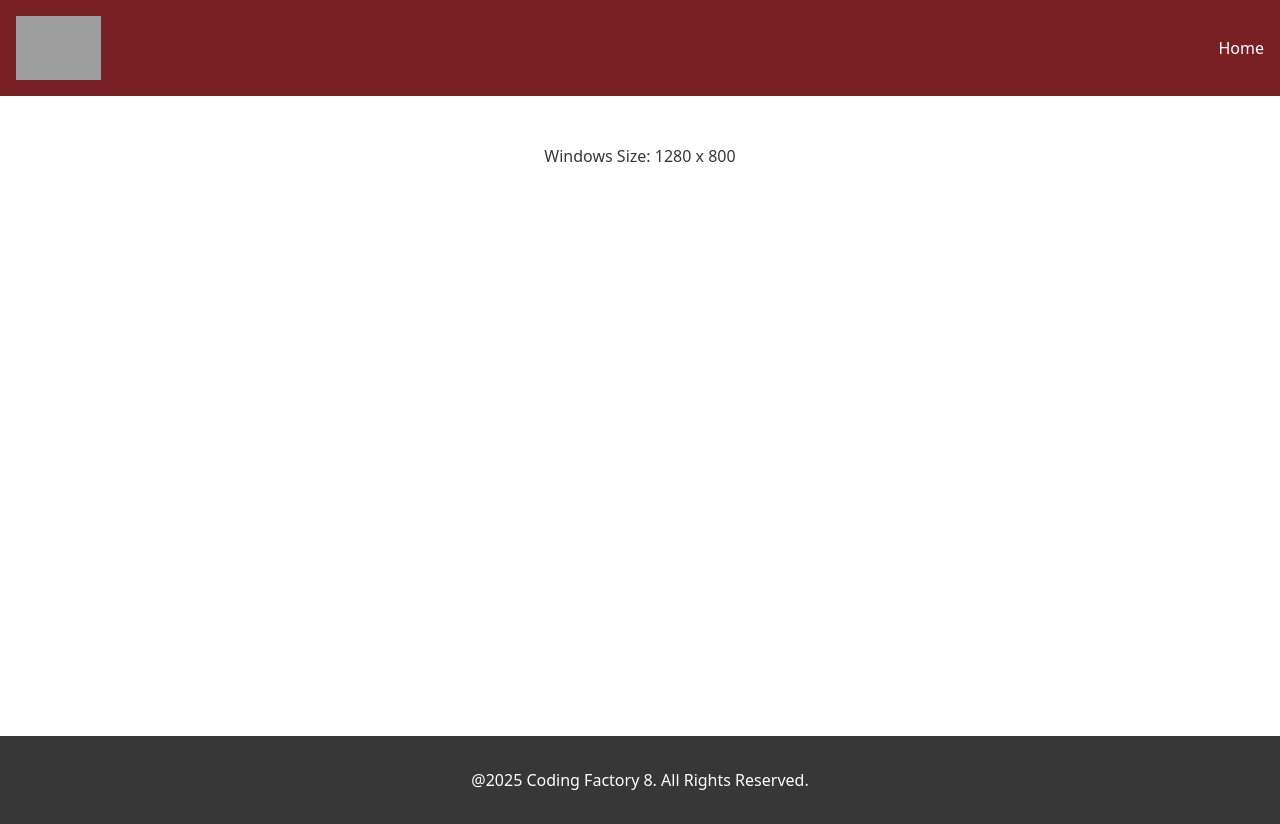
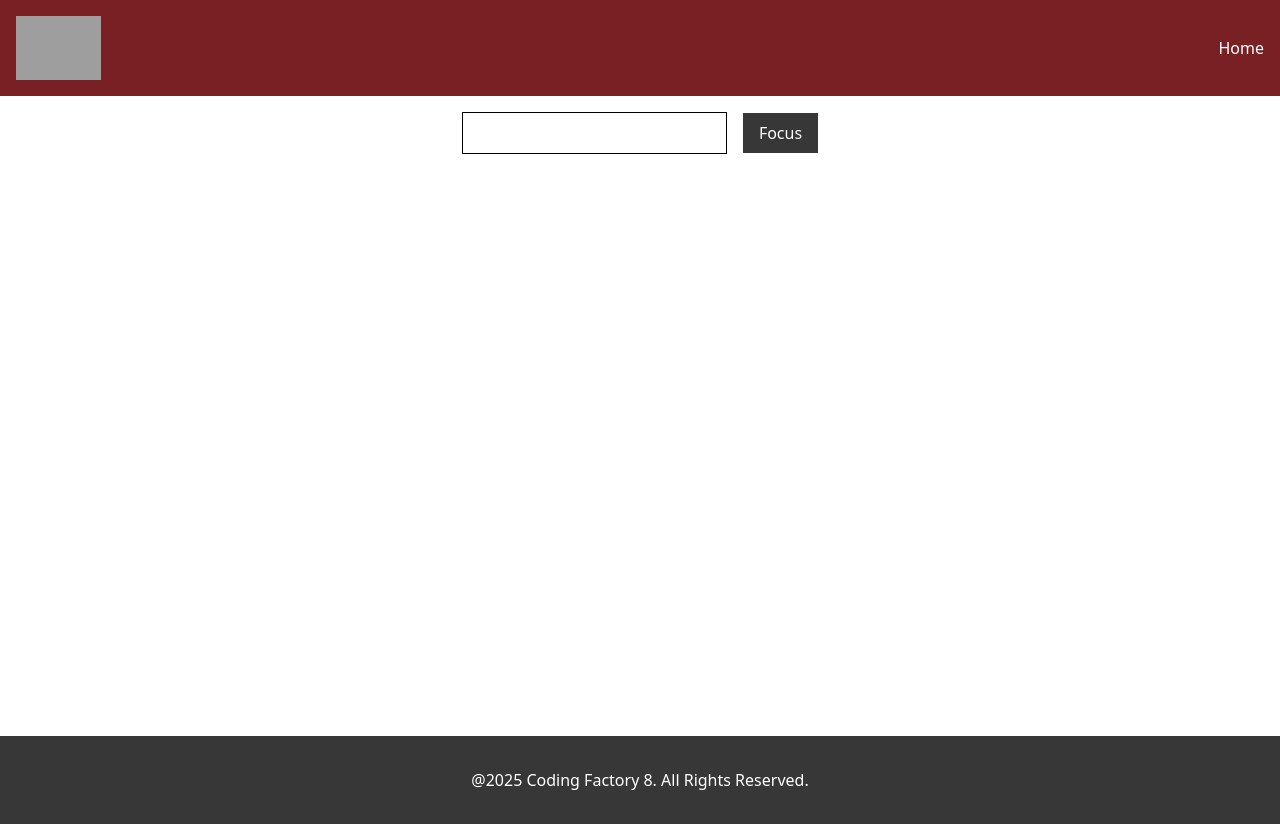
Before and after one commit to vastriantafyllou/cf8-react-intro, a React (Vite) app: page / in a window 1280 px wide. Built offline with nearby package versions, Linux system fonts and the light colour scheme; grey boxes are pictures that could not be loaded.

Commit message:
feat: add FocusInput component using ref

```diff
--- a/src/App.tsx
+++ b/src/App.tsx
@@ -44,7 +44,8 @@
 // import CounterWithMoreStates from "./components/CounterWithMoreStates.tsx";
 
 import Layout from "./components/Layout.tsx";
-import WindowSize from "./components/WindowSize.tsx";
+// import WindowSize from "./components/WindowSize.tsx";
+import FocusInput from "./components/FocusInput.tsx";
 // import NameChangerWithEffect from "./components/NameChangerWithEffect.tsx";
 // import Timer from "./components/Timer.tsx";
 // import CounterWithCustomHook from "./components/CounterWithCustomHook.tsx";
@@ -98,7 +99,8 @@
         {/*<CounterWithCustomHook/>*/}
         {/*<NameChangerWithEffect/>*/}
         {/*<Timer/>*/}
-        <WindowSize/>
+        {/*<WindowSize/>*/}
+        <FocusInput/>
       </Layout>
     </>
   )
--- /dev/null
+++ b/src/components/FocusInput.tsx
@@ -0,0 +1,25 @@
+import {useRef} from "react";
+
+const FocusInput =() => {
+  const inputRef = useRef<HTMLInputElement>(null)
+
+  const handleClick = () => {
+    inputRef.current?.focus()
+  }
+
+  return (
+    <>
+      <div className="text-center space-x-4 mt-4">
+        <input
+          ref={inputRef}
+          type="text" className="border px-4 py-2"/>
+        <button className="bg-cf-dark-gray text-white py-2 px-4"
+        onClick={handleClick}
+        >
+          Focus
+        </button>
+      </div>
+    </>
+  )
+}
+export default FocusInput;
```
